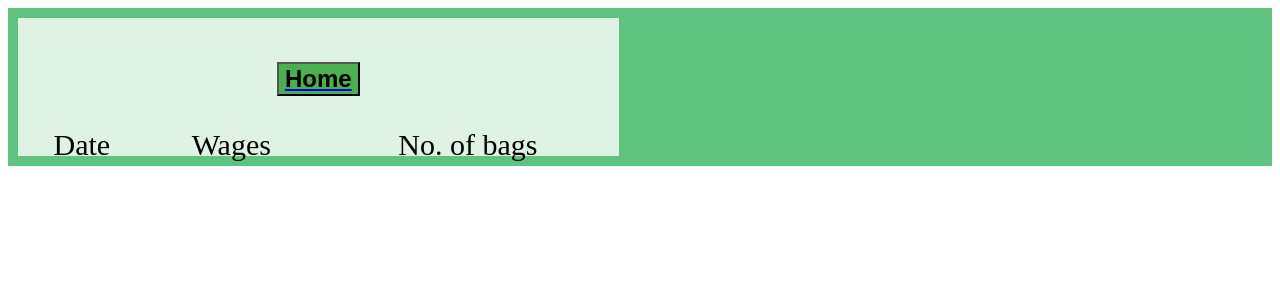
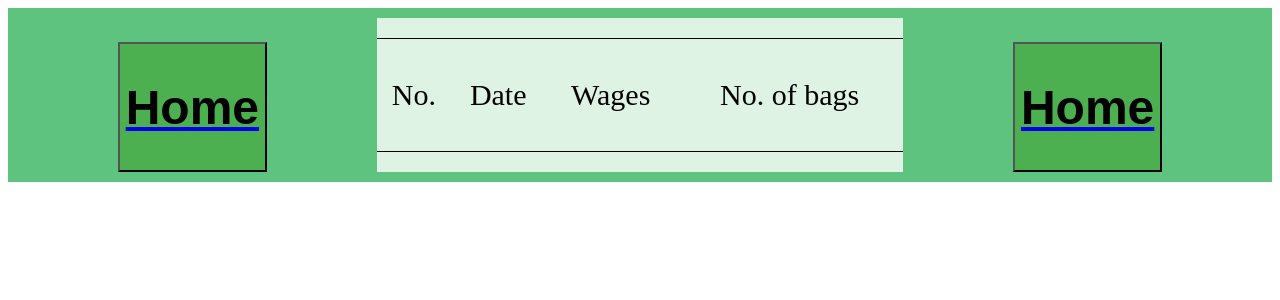
Before and after one commit to debboutr/collect, a Flask app: page /total in a window 1280 px wide. Shown: the top 300 px of the page. Run offline with Flask 2, Linux system fonts and the light colour scheme; data that the repository does not hold is empty.

Commit message:
add border to table and space better

```diff
--- a/app.py
+++ b/app.py
@@ -117,4 +117,4 @@ def total():
     return render_template("total.html", **context)
 
 if __name__ == '__main__':
-    app.run(debug=True)
+    app.run()
--- a/static/css/main.css
+++ b/static/css/main.css
@@ -33,7 +33,12 @@
 table {
     width: 100%;
     height: 100%;
-    border: 3px ;
+    border-collapse: collapse;
+}
+
+tr {
+    border: solid;
+    border-width: 1px 0;
 }
 
 a {
@@ -42,6 +47,7 @@ a {
     justify-content: center;
 }
 button {
+    height: 130px;
     background-color: #4CAF50;
-    font-size: 24px;
+    font-size: 3rem;
 }
--- a/templates/total.html
+++ b/templates/total.html
@@ -7,14 +7,15 @@
 
   <body>
     <div class="grid-container">
+      <a href="{{ url_for('home') }}">
+        <button type="button">
+          <b>Home</b>
+        </button>
+      </a>
       <div class="item1">
-        <a href="{{ url_for('home') }}">
-          <button type="button">
-            <b>Home</b>
-          </button>
-        </a>
         <table>
            <thead>
+              <td>No.</td>
               <td>Date</td>
               <td>Wages</td>
               <td>No. of bags</td>
@@ -22,6 +23,7 @@
 
            {% for row in rows %}
               <tr>
+                 <td>{{ loop.index }}</td>
                  <td>{{ row["date"] }}</td>
                  <td>{{ row["wage"] }}</td>
                  <td>{{ (row["bags"]|string).rstrip('.0') }}</td>
@@ -29,6 +31,11 @@
            {% endfor %}
         </table>
       </div>
+      <a href="{{ url_for('home') }}">
+        <button type="button">
+          <b>Home</b>
+        </button>
+      </a>
     </div>
   </body>
 </html>
```
